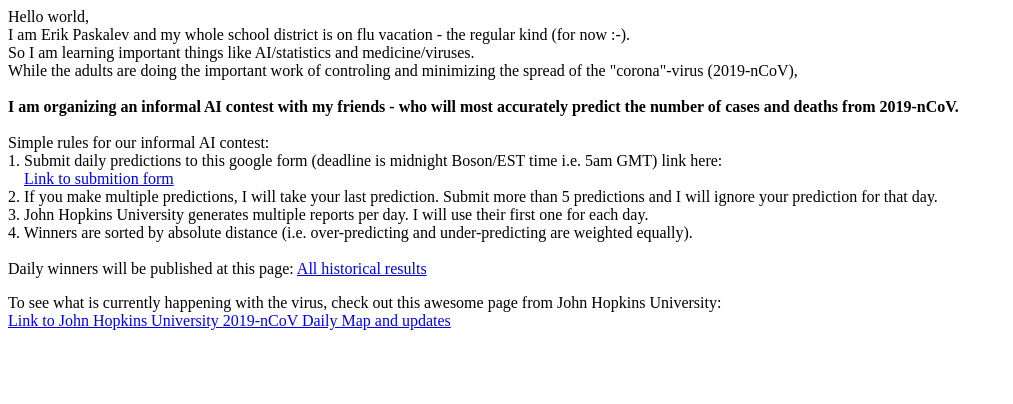
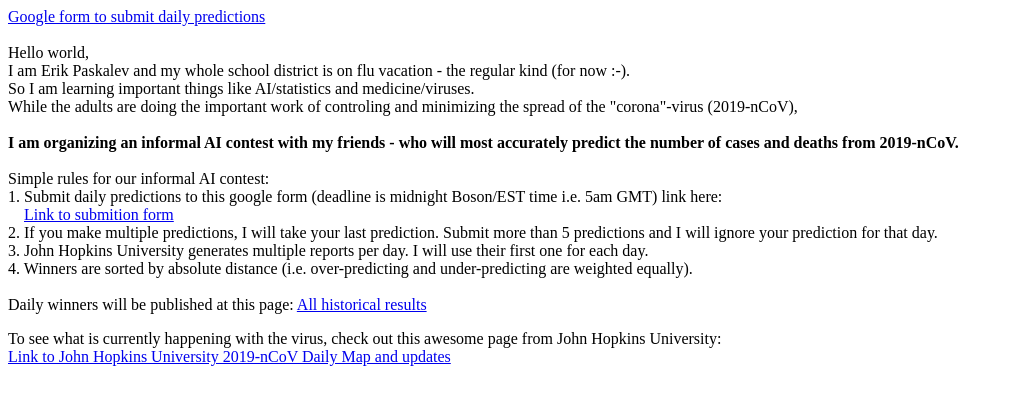
Before and after one commit to Erikp15/corona_virus_competion, a plain HTML site: page index.html in a window 1280 px wide. Shown: the whole page, without its empty margins (0-1013 px from the left). Drawn offline with Linux system fonts and the light colour scheme.

Commit message:
Update index.html

```diff
--- a/index.html
+++ b/index.html
@@ -2,10 +2,9 @@
   <html>
       <div>
         <p>
-            Hello world,
-
-            <!--  Put link for submiting predictions here -->
-
+            <a href="https://forms.gle/v3a6ReGh9xp15nkt8" target=_blank>Google form to submit daily predictions</a>
+            <br>
+            <br> Hello world,
             <br> I am Erik Paskalev and my whole school district is on flu vacation - the regular kind (for now :-).
             <br> So I am learning important things like AI/statistics and medicine/viruses.
             <br> While the adults are doing the important work of controling and minimizing the spread of the "corona"-virus (2019-nCoV),
```
